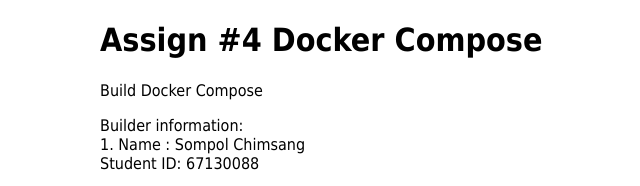
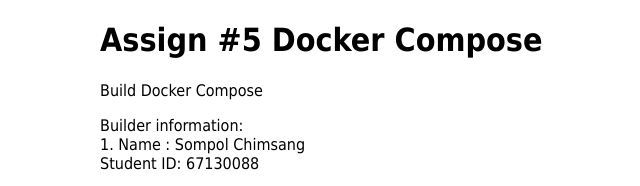
Before and after one commit to Sompol67130088/Assign_5-Docker_compose, a plain HTML site: page app/index.html in a window 1280 px wide. Shown: the top 186 px of the page, 260-900 px from the left. Drawn offline with Linux system fonts and the light colour scheme; no server answers.

Commit message:
Update index.html

```diff
--- a/app/index.html
+++ b/app/index.html
@@ -13,7 +13,7 @@
   </style>
 </head>
 <body>
-  <h1>Assign #4 Docker Compose</h1>
+  <h1>Assign #5 Docker Compose</h1>
   <p>Build Docker Compose</p>
 
   <p>Builder information:<br>
```
